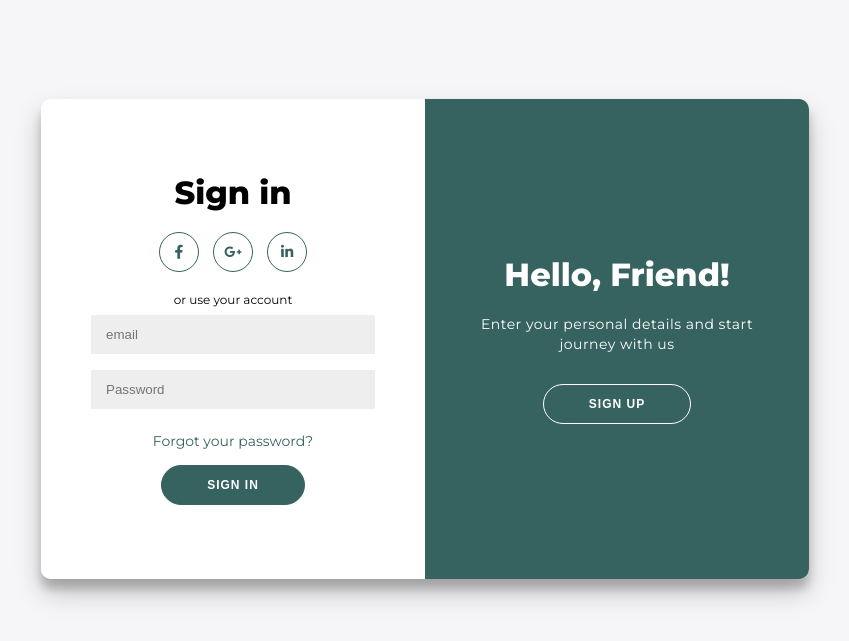
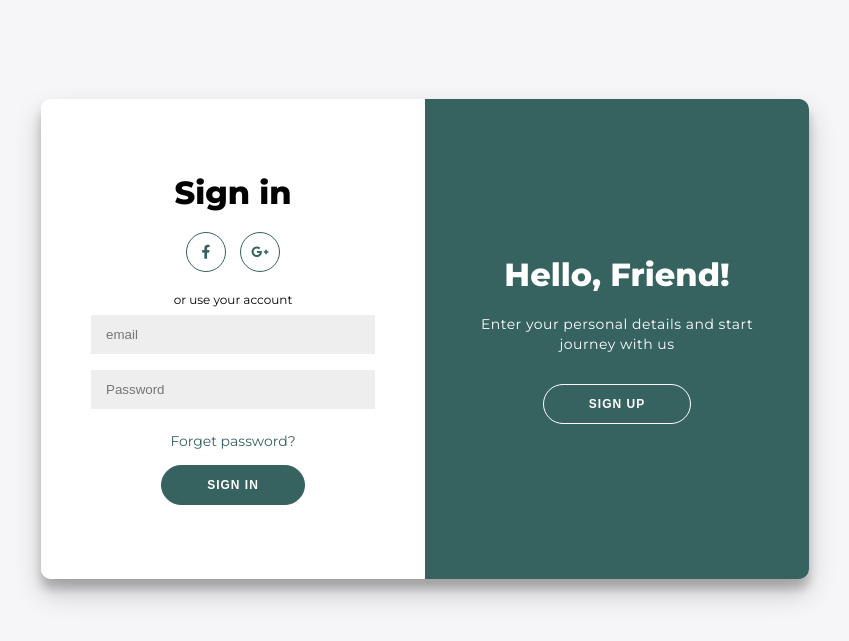
Before and after one commit to abdullah-rashid786/EternZiv2, a plain HTML site: page login.html in a window 1280 px wide. Shown: the part 81-722 px from the top of the page, without its empty margins (215-1064 px from the left). Drawn offline with Linux system fonts and the light colour scheme.

Commit message:
Update login.html

```diff
--- a/login.html
+++ b/login.html
@@ -19,7 +19,6 @@
                 <div class="social-container">
                     <a href="#" class="social"><i class="fab fa-facebook-f"></i></a>
                     <a href="#" class="social"><i class="fab fa-google-plus-g"></i></a>
-                    <a href="#" class="social"><i class="fab fa-linkedin-in"></i></a>
                 </div>
                 <span>or use your email for registration</span>
                 <input type="text" placeholder="Name" />
@@ -34,12 +33,11 @@
                 <div class="social-container">
                     <a href="#" class="social"><i class="fab fa-facebook-f"></i></a>
                     <a href="#" class="social"><i class="fab fa-google-plus-g"></i></a>
-                    <a href="#" class="social"><i class="fab fa-linkedin-in"></i></a>
                 </div>
                 <span>or use your account</span>
                 <input type="email" placeholder="email" />
                 <input type="password" placeholder="Password" />
-                <a href="#">Forgot your password?</a>
+                <a href="#">Forget password?</a>
                 <button>Sign In</button>
             </form>
         </div>
```
